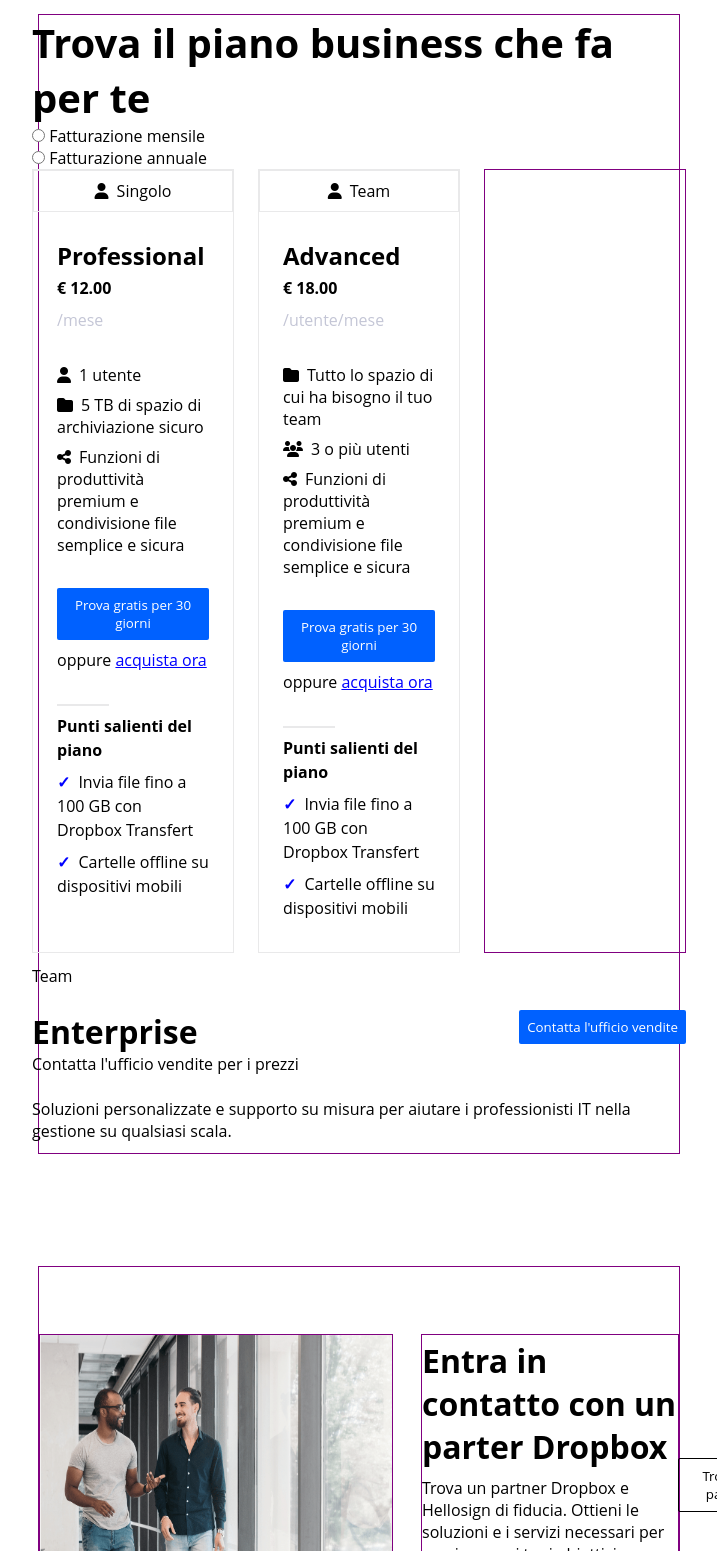
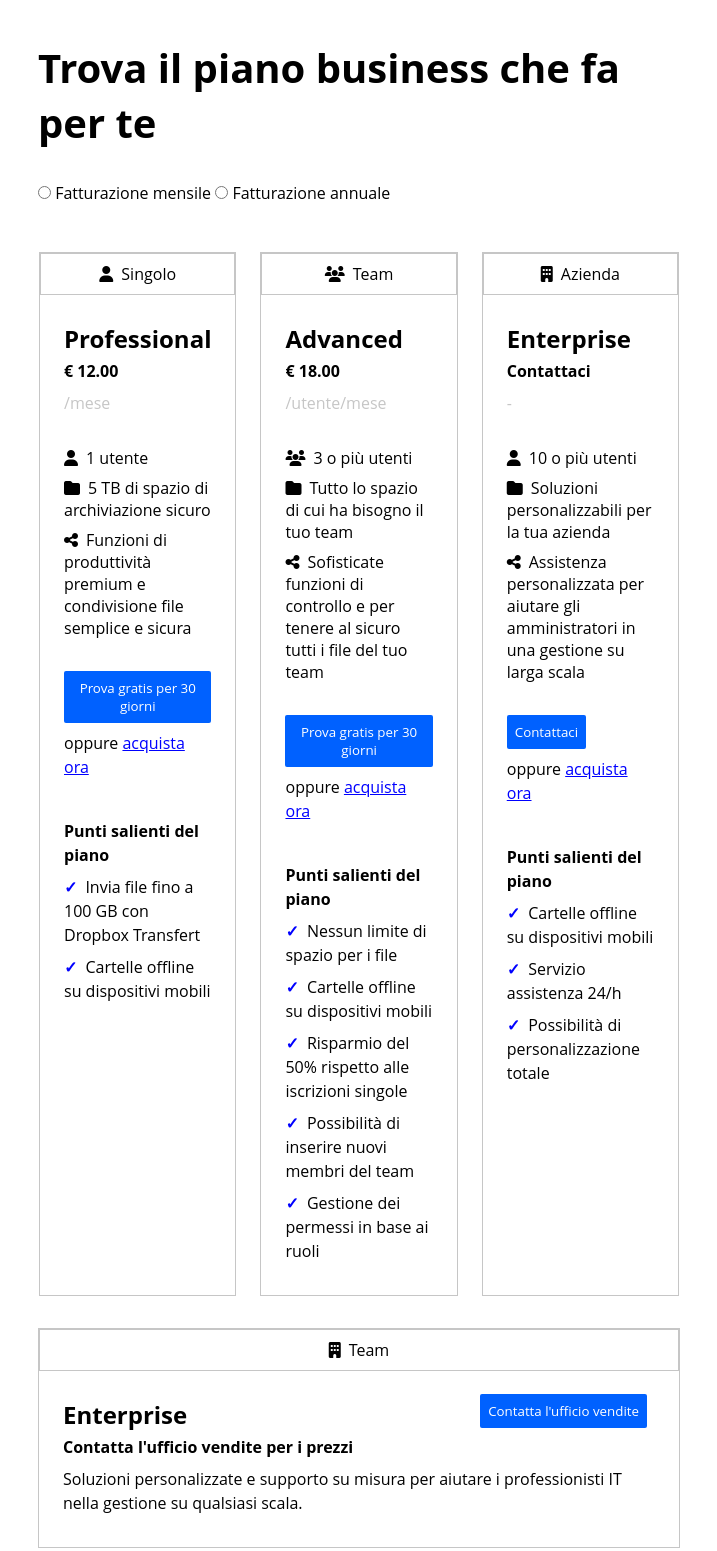
Before and after one commit to Carlo-Adile/htmlcss-dropbox, a plain HTML site: page index.html in a window 1280 px wide. Shown: the part 720-2271 px from the top of the page, without its empty margins (281-998 px from the left). Drawn offline with Linux system fonts and the light colour scheme; a web font is replaced by a local one.

Commit message:
rename business section to "find your business", add content and style

```diff
--- a/assets/css/style.css
+++ b/assets/css/style.css
@@ -5,25 +5,47 @@
     /* background-color: darkgray; */
 }
 
-ul{
-    list-style: none;
-}
-
 :root{
     --jumbotron: #b4d0ef;
     --buttons: #0061ff;
+    --greyfont: #c4c6d6;
+    --maingrey:#c6c6c6;
     --mainfont: 'Open Sans', sans-serif;
-    --greyfont: #c4c6d6;
-    --border:#e9e9ea;
 }
-
-/* debug class traces elements size in the screen */
 
 .debug{
     border:1px solid purple;
 }
 
-/* utilities and stylistic choices */
+
+/* macro utilities */
+
+.container{
+    display: flex;
+    flex-wrap: wrap;
+    align-content: center;
+    width:50%;
+    min-height: 500px;
+    margin-bottom: 7rem;
+}
+
+.column{
+    flex-direction: column;
+}
+
+.border{
+    border:1px solid var(--maingrey);
+}
+
+.centered{
+    text-align: center;
+}
+
+/* micro utilities and stylistic choices  */
+
+ul{
+    list-style: none;
+}
 
 u{
     color:blue;
@@ -33,7 +55,7 @@
     font-family: var(--mainfont);
 }
 
-/* text sizes */
+/* text and button styles */
 
 .bigger_text{
     font-size:2.5rem;
@@ -55,7 +77,7 @@
 }
 
 .text_sm{
-    color:var(--greyfont);
+    color:var(--maingrey);
 }
 
 .thight{
@@ -91,34 +113,13 @@
     font-family: var(--mainfont);
 }
 
-/* site main and other macro utilities */
+/* site main */
 
 #site_main{
     display: flex;
     flex-wrap: wrap;
     justify-content: center;
     width: 100%;
-}
-
-.container{
-    display: flex;
-    flex-wrap: wrap;
-    align-content: center;
-    width:50%;
-    min-height: 500px;
-    margin-bottom: 7rem;
-}
-
-.column{
-    flex-direction: column;
-}
-
-.border{
-    border:1px solid var(--border);
-}
-
-.centered{
-    text-align: center;
 }
 
 /* jumbotron and elements */
@@ -194,20 +195,30 @@
 
 /* find your business section with cards */
 
-#your_business{
-    display: flex;
-    flex-flow: column wrap;
+.business{
+    margin-top:2rem;
 }
 
 .card_section{
     display: flex;
+    margin:0 auto;
     gap:1.5rem;
 }
 
 .card{
     width:calc((100%/12)*4);
-    min-height: 600px;
-    min-width:200px;
+    margin:3rem 0 -1rem 0;
+}
+
+.big{
+    position:relative;
+    width:100%;
+}
+
+.big button{
+    position: absolute;
+    top:30%;
+    right:5%;
 }
 
 .card div{
@@ -217,6 +228,7 @@
 }
 
 .card p, li{
+    max-width: 600px;;
     margin: 0.5rem 0 0.5rem 0;
 }
 
@@ -236,33 +248,6 @@
     border:1px solid var(--border);
     width:25%;
 }
-
-
-
-
-
-.team{
-    display: flex;
-    flex-flow:column wrap;
-    justify-content: space-around;
-    height:200px;
-}
-
-.team1{
-    position:relative;
-}
-
-.team_button{
-    position: absolute;
-    right:0%;
-    top:0%;
-}
-
-
-
-
-
-
 
 /* partner section */
 
--- a/index.html
+++ b/index.html
@@ -9,9 +9,9 @@
     <title>Dropbox</title>
 </head>
 <body>
-    <header id="site_header" class="debug">
+    <header id="site_header">
         <div id="navigate">
-            <div class="navigate_part debug">
+            <div class="navigate_part">
                 <img src="./assets/img/logo-small.png" alt="">
                 <p class="header_text">
                     Perchè Dropbox
@@ -23,7 +23,7 @@
                     Piani e Prezzi
                 </p>
             </div>
-            <div class="navigate_part debug">
+            <div class="navigate_part">
                 <p class="header_text">
                     Supporto
                 </p>
@@ -40,18 +40,19 @@
         </div>
     </header>
     <main id="site_main">
-        <div id="jumbotron" class="margin debug">
-            <div id="jumbo_macro_container" class="debug">
+        <!-- jumbotron section -->
+        <div id="jumbotron">
+            <div id="jumbo_macro_container">
                 <!-- section1 for header text, section2 for description and image -->
-                <div id="jumbo_section1" class="debug">
-                    <div id="jumbo_header" class="debug">
+                <div id="jumbo_section1">
+                    <div id="jumbo_header">
                         <p id="jumbo_header_text">
                             Tutto ciò che ti serve per il lavoro, in un unico posto
                         </p>
                     </div>
                 </div>
                 <div id="jumbo_section2">
-                    <div id="jumbo_description" class="debug">
+                    <div id="jumbo_description">
                         <p class="regular_text">
                                 Finalmente tutti i tuoi strumenti, contenuti e collaboratori sono accessibili dallo stesso posto, Dropbox Business è più di uno spazio di archiviazione sicuro: è un modo intelligente e integrato per ottimizzare il flusso di lavoro esistente.
                         </p>
@@ -62,7 +63,7 @@
                                 Annulla in qualsiasi momento
                         </p>
                     </div>
-                    <div id="jumbo_image" class="debug">
+                    <div id="jumbo_image">
                         <img src="./assets/img/jumbo.png" alt="">
                     </div>
                 </div>
@@ -73,19 +74,22 @@
             </div>
         </div>
 
-        <!-- your business section -->
-        <section class="container debug column">
-            <div id="your_business">
-                <p class="bigger_text">
-                    Trova il piano business che fa per te
-                </p>
-                <form>
+        <!-- find your business section -->
+        <section class="container column">
+            <div>
+                <div class="business">
+                    <p class="bigger_text">
+                        Trova il piano business che fa per te
+                    </p>
+                </div>
+                <div class="business">
                     <input type="radio" name="" id="" value="monthly">
-                    <label for="monhtly">Fatturazione mensile</label><br>
+                    <label for="monhtly">Fatturazione mensile</label>
                     <input type="radio" name="" id="" value="yearly">
-                    <label for="monhtly">Fatturazione annuale</label><br>
-                </form>
+                    <label for="monhtly">Fatturazione annuale</label>
+                </div>
             </div>
+            <!-- vertical cards -->
             <div class="card_section">
                 <!-- professional -->
                 <div class="card border">
@@ -128,7 +132,7 @@
                 <!-- Advanced -->
                 <div class="card border">
                     <div class="border centered">
-                        <p><i class="fa-solid fa-user"></i>Team</p>
+                        <p><i class="fa-solid fa-users"></i>Team</p>
                     </div>
                     <div>
                         <p class="text_s3">
@@ -142,9 +146,9 @@
                         </p>
                     </div>
                     <div>
+                        <p class="thight"><i class="fa-solid fa-users"></i>3 o più utenti</p>
                         <p class="thight"><i class="fa-solid fa-folder"></i>Tutto lo spazio di cui ha bisogno il tuo team</p>
-                        <p class="thight"><i class="fa-solid fa-users"></i>3 o più utenti</p>
-                        <p class="thight"><i class="fa-solid fa-share-nodes"></i>Funzioni di produttività premium e condivisione file semplice e sicura</p>
+                        <p class="thight"><i class="fa-solid fa-share-nodes"></i>Sofisticate funzioni di controllo e per tenere al sicuro tutti i file del tuo team</p>
                     </div>
                     <div>
                         <button class="button">
@@ -158,37 +162,74 @@
                     <div>
                         <p class="text_s4">Punti salienti del piano</p>
                         <ul>
-                            <li>Invia file fino a 100 GB con Dropbox Transfert</li>
+                            <li>Nessun limite di spazio per i file</li>
                             <li>Cartelle offline su dispositivi mobili</li>
+                            <li>Risparmio del 50% rispetto alle iscrizioni singole</li>
+                            <li>Possibilità di inserire nuovi membri del team</li>
+                            <li>Gestione dei permessi in base ai ruoli</li>
                         </ul>
                     </div>
                 </div>
-
-
-
-
-
-                <div class="card debug"></div>
+                <!-- Enterprise -->
+                <div class="card border">
+                    <div class="border centered">
+                        <p><i class="fa-solid fa-building"></i>Azienda</p>
+                    </div>
+                    <div>
+                        <p class="text_s3">
+                            Enterprise
+                        </p>
+                        <p class="text_s4">
+                            Contattaci
+                        </p>
+                        <p class="text_sm">
+                            -
+                        </p>
+                    </div>
+                    <div>
+                        <p class="thight"><i class="fa-solid fa-user"></i>10 o più utenti</p>
+                        <p class="thight"><i class="fa-solid fa-folder"></i>Soluzioni personalizzabili per la tua azienda</p>
+                        <p class="thight"><i class="fa-solid fa-share-nodes"></i>Assistenza personalizzata per aiutare gli amministratori in una gestione su larga scala</p>
+                    </div>
+                    <div>
+                        <button class="button">
+                            Contattaci
+                        </button>
+                        <p>
+                            oppure <u>acquista ora</u>
+                        </p>
+                    </div>
+                    <hr class="small_hr">
+                    <div>
+                        <p class="text_s4">Punti salienti del piano</p>
+                        <ul>
+                            <li>Cartelle offline su dispositivi mobili</li>
+                            <li>Servizio assistenza 24/h</li>
+                            <li>Possibilità di personalizzazione totale</li>
+                        </ul>
+                    </div>
+                </div>
             </div>
-            <div class="team">
-                <p>
-                    Team
-                </p>
-                <div class="team1">
-                    <button class="button team_button">
-                        Contatta l'ufficio vendite
-                    </button>
-                    <p class="big_text">
+            <!-- horizontal card -->
+            <div class="card big border">
+                <div class="border centered">
+                    <p><i class="fa-solid fa-building"></i>Team</p>
+                </div>
+                <div>
+                    <p class="text_s3">
                         Enterprise
                     </p>
+                    <p class="text_s4">
+                        Contatta l'ufficio vendite per i prezzi
+                    </p>
                     <p>
-                        Contatta l'ufficio vendite per i prezzi
+                        Soluzioni personalizzate e supporto su misura per aiutare i professionisti IT nella gestione su qualsiasi scala.
                     </p>
                 </div>
                 <div>
-                    <p>
-                        Soluzioni personalizzate e supporto su misura per aiutare i professionisti IT nella gestione su qualsiasi scala.
-                    </p>
+                    <button class="button">
+                        Contatta l'ufficio vendite
+                    </button>
                 </div>
             </div>
         </section>
```
